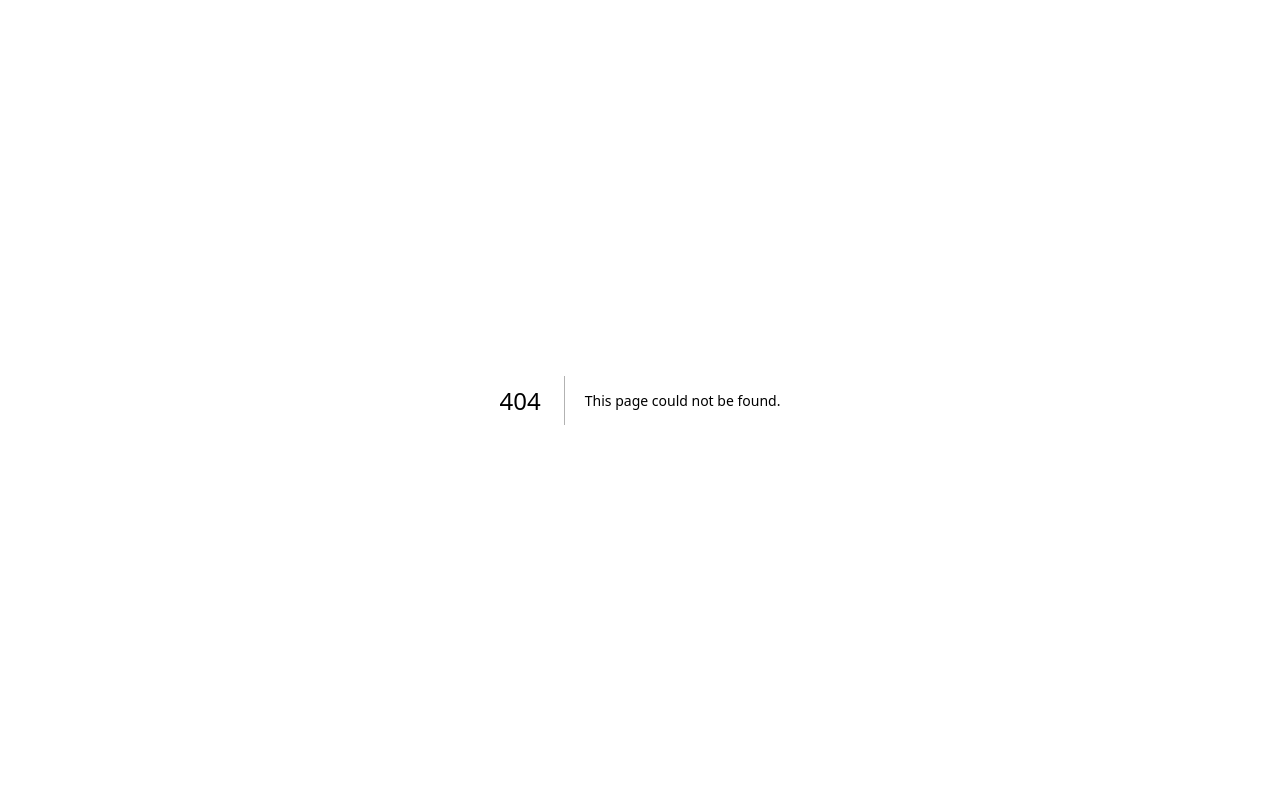
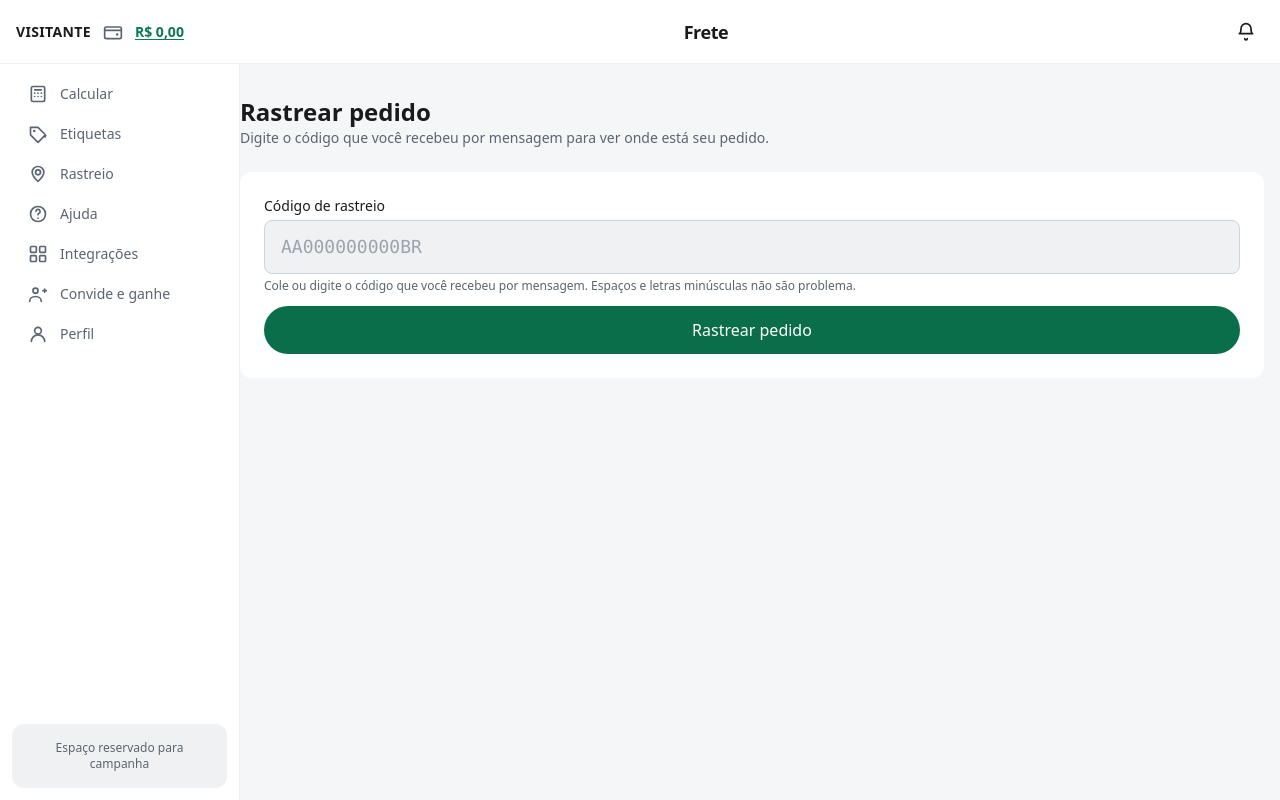
Before and after one commit to JdaNuuvem/martinslog, a Next.js app: page /rastrear in a window 1280 px wide. Before the commit this address had no page. Built offline with nearby package versions, Linux system fonts and the light colour scheme.

Commit message:
feat: adiciona página pública /rastrear com validação amigável de código

```diff
--- a/src/app/(publico)/page.tsx
+++ b/src/app/(publico)/page.tsx
@@ -1,3 +1,4 @@
+import Link from 'next/link'
 import { AppShell } from '@/components/layout/app-shell'
 import { CalculadoraForm } from '@/components/calculadora-form'
 import { lerSessaoDoServidor } from '@/server/auth/sessao-servidor'
@@ -14,7 +15,18 @@ export default async function PaginaCalculadora() {
 
   return (
     <AppShell nomeUsuario={sessao?.nome} autenticado={!!sessao}>
-      <CalculadoraForm />
+      <div className="flex flex-col gap-4">
+        <CalculadoraForm />
+        {/* Quem recebeu um código de rastreio por mensagem e caiu na home
+            precisa achar o caminho — este link discreto é a porta de
+            entrada dedicada em `/rastrear`. */}
+        <p className="text-center text-sm text-texto-secundario">
+          Já comprou de um vendedor e recebeu um código?{' '}
+          <Link href="/rastrear" className="font-medium text-brand-texto underline underline-offset-2">
+            Rastreie seu pedido
+          </Link>
+        </p>
+      </div>
     </AppShell>
   )
 }
--- /dev/null
+++ b/src/app/(publico)/rastrear/page.tsx
@@ -0,0 +1,30 @@
+import type { Metadata } from 'next'
+import { AppShell } from '@/components/layout/app-shell'
+import { RastrearForm } from '@/components/rastrear-form'
+
+export const metadata: Metadata = {
+  title: 'Rastrear pedido | Frete',
+  description: 'Digite o código de rastreio recebido por mensagem e acompanhe onde está seu pedido.',
+}
+
+/**
+ * Porta de entrada pública do rastreio (spec 2026-08-30, task página
+ * rastrear): quem chega aqui é o destinatário de uma compra, não um cliente
+ * da plataforma — não conhece "cotação" nem "etiqueta", só quer saber onde
+ * está o pedido. Sem login, sem jargão interno.
+ */
+export default function PaginaRastrear() {
+  return (
+    <AppShell>
+      <div className="flex flex-col gap-6">
+        <div>
+          <h1 className="text-2xl font-bold text-texto-principal">Rastrear pedido</h1>
+          <p className="text-sm text-texto-secundario">
+            Digite o código que você recebeu por mensagem para ver onde está seu pedido.
+          </p>
+        </div>
+        <RastrearForm />
+      </div>
+    </AppShell>
+  )
+}
--- /dev/null
+++ b/src/components/rastrear-form.tsx
@@ -0,0 +1,143 @@
+'use client'
+
+import { useRef, useState, type FormEvent } from 'react'
+import { useRouter } from 'next/navigation'
+import { codigoRastreioSchema } from '@/lib/rastreio-schema'
+
+type EstadoErro = { tipo: 'invalido' | 'nao-encontrado' | 'indisponivel' | 'limite'; mensagem: string }
+
+/**
+ * Mensagens escritas para quem acabou de comprar e está ansioso pelo
+ * pedido — nunca "erro", "404" ou qualquer termo técnico. Cada tipo de
+ * falha (código mal formado, envio não localizado, API fora do ar, cota
+ * excedida) tem um texto próprio, porque confundir "não encontrado" com
+ * "sistema indisponível" faz a pessoa duvidar de um código correto.
+ */
+function mensagemDeStatus(status: number): EstadoErro {
+  if (status === 404) {
+    return {
+      tipo: 'nao-encontrado',
+      mensagem:
+        'Não encontramos nenhum pedido com esse código. Confira se todos os caracteres foram digitados certinho — se o pedido acabou de ser postado, pode levar algumas horas até aparecer aqui.',
+    }
+  }
+  if (status === 429) {
+    return {
+      tipo: 'limite',
+      mensagem: 'Muitas consultas em pouco tempo. Aguarde alguns minutos e tente de novo.',
+    }
+  }
+  if (status === 422) {
+    return {
+      tipo: 'invalido',
+      mensagem: 'Esse código não parece válido. Confira se digitou todos os caracteres corretamente.',
+    }
+  }
+  return {
+    tipo: 'indisponivel',
+    mensagem: 'No momento não conseguimos consultar seu pedido. Tente novamente em instantes.',
+  }
+}
+
+/**
+ * Formulário de entrada em `/rastrear` (spec 2026-08-30, task página
+ * rastrear): quem chega aqui só tem um código escrito à mão ou colado do
+ * WhatsApp, então normaliza espaços/quebras de linha/minúsculas antes de
+ * consultar. Ao confirmar que o código existe, navega para `/r/[codigo]` —
+ * o resultado fica com URL própria, compartilhável — em vez de renderizar a
+ * timeline aqui mesmo.
+ */
+export function RastrearForm() {
+  const router = useRouter()
+  const [codigo, setCodigo] = useState('')
+  const [consultando, setConsultando] = useState(false)
+  const [erro, setErro] = useState<EstadoErro | null>(null)
+  const idRequisicaoRef = useRef(0)
+
+  async function consultar(evento: FormEvent<HTMLFormElement>) {
+    evento.preventDefault()
+    setErro(null)
+
+    const analise = codigoRastreioSchema.safeParse(codigo)
+    if (!analise.success) {
+      setErro({
+        tipo: 'invalido',
+        mensagem: 'Esse código não parece válido. Confira se digitou todos os caracteres corretamente.',
+      })
+      return
+    }
+
+    const idRequisicao = (idRequisicaoRef.current += 1)
+    setConsultando(true)
+    try {
+      const resposta = await fetch(`/api/rastreio/${encodeURIComponent(analise.data)}`)
+      // Uma consulta mais antiga que ainda estava em voo não deve sobrescrever
+      // o estado de uma mais recente (ex.: usuário corrigiu o código e enviou
+      // de novo antes da primeira resposta voltar).
+      if (idRequisicao !== idRequisicaoRef.current) return
+
+      if (!resposta.ok) {
+        setErro(mensagemDeStatus(resposta.status))
+        return
+      }
+
+      router.push(`/r/${analise.data}`)
+    } catch {
+      if (idRequisicao !== idRequisicaoRef.current) return
+      setErro({
+        tipo: 'indisponivel',
+        mensagem: 'Não foi possível conectar ao servidor. Tente novamente em instantes.',
+      })
+    } finally {
+      if (idRequisicao === idRequisicaoRef.current) setConsultando(false)
+    }
+  }
+
+  return (
+    <div className="flex flex-col gap-4">
+      <form
+        onSubmit={consultar}
+        className="flex flex-col gap-3 rounded-xl bg-superficie-card p-6"
+      >
+        <div className="flex flex-col gap-1">
+          <label htmlFor="codigo-rastrear" className="text-sm font-medium text-texto-principal">
+            Código de rastreio
+          </label>
+          <input
+            id="codigo-rastrear"
+            name="codigo"
+            value={codigo}
+            onChange={(e) => setCodigo(e.target.value)}
+            placeholder="AA000000000BR"
+            autoComplete="off"
+            autoCapitalize="characters"
+            inputMode="text"
+            maxLength={40}
+            aria-invalid={erro ? true : undefined}
+            aria-describedby={erro ? 'erro-rastrear' : undefined}
+            className="rounded-lg border border-borda-campo bg-superficie-bloco px-4 py-3 text-lg font-mono text-texto-principal focus:outline-none focus-visible:outline focus-visible:outline-2 focus-visible:outline-brand"
+          />
+          <p className="text-xs text-texto-secundario">
+            Cole ou digite o código que você recebeu por mensagem. Espaços e letras minúsculas não são
+            problema.
+          </p>
+        </div>
+        <button
+          type="submit"
+          disabled={consultando}
+          className="rounded-pilula bg-brand px-6 py-3 text-base font-medium text-white focus:outline-none focus-visible:outline focus-visible:outline-2 focus-visible:outline-brand focus-visible:outline-offset-2 disabled:cursor-not-allowed disabled:opacity-60"
+        >
+          {consultando ? 'Consultando…' : 'Rastrear pedido'}
+        </button>
+      </form>
+
+      <div aria-live="polite" role="status">
+        {erro ? (
+          <p id="erro-rastrear" className="rounded-lg bg-erro-fundo p-4 text-sm text-erro">
+            {erro.mensagem}
+          </p>
+        ) : null}
+      </div>
+    </div>
+  )
+}
```
Also changed, not shown: 1 other file (tests, documents, lock files or other folders).
